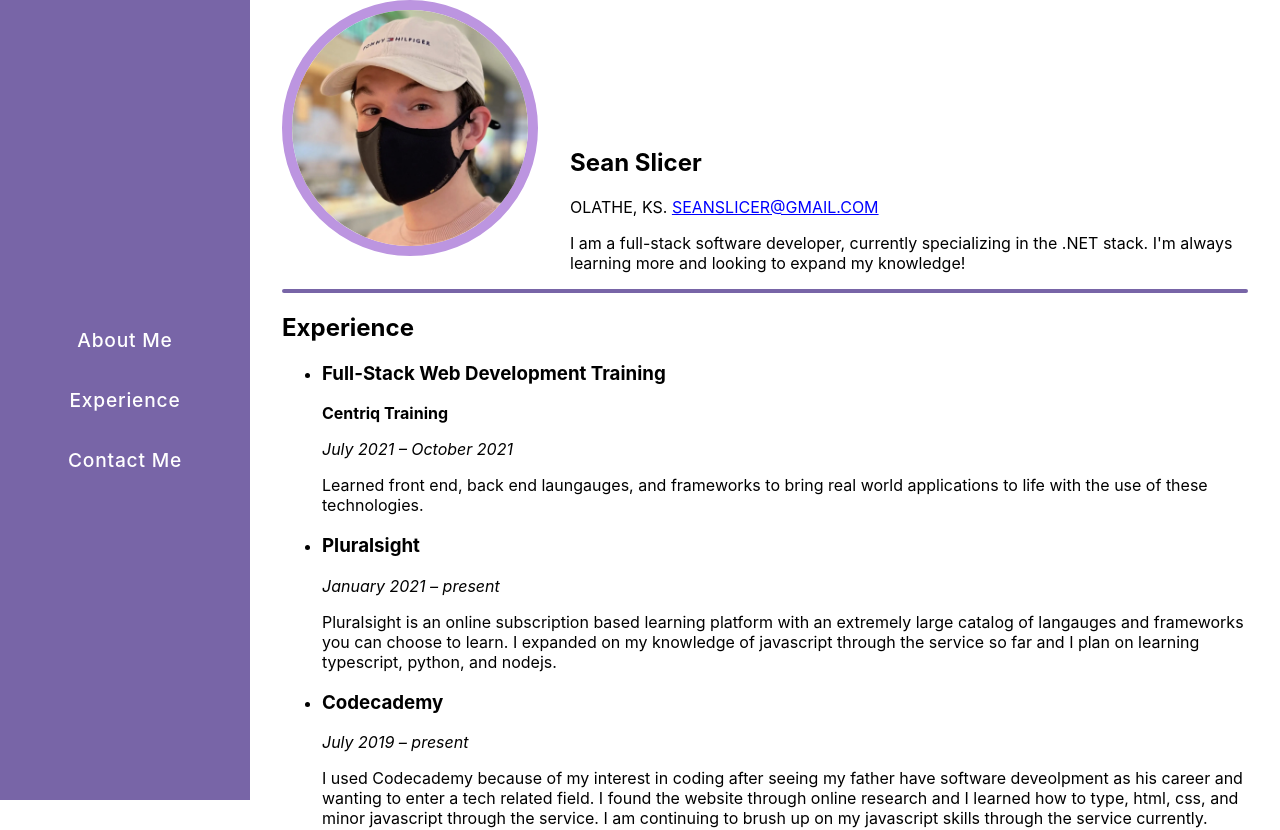
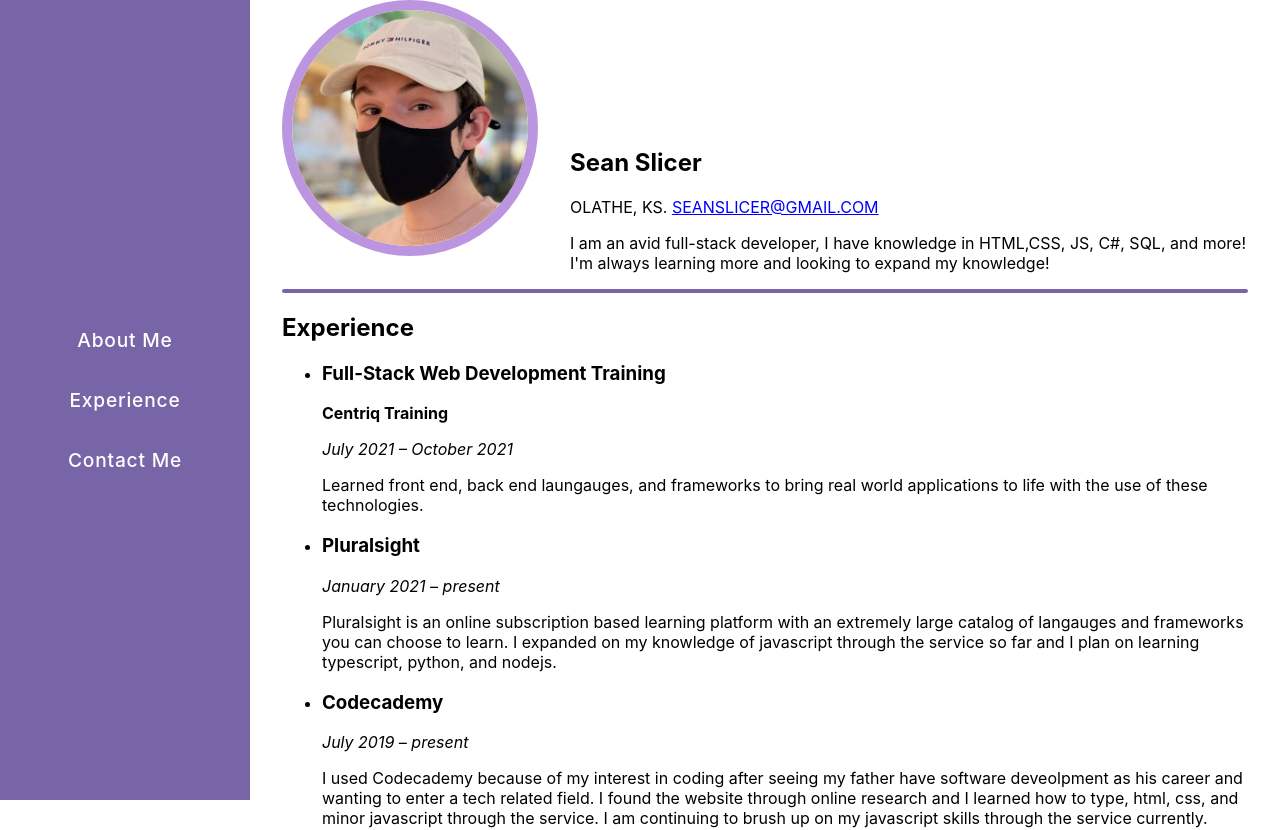
Before and after one commit to SeanSlicer/Personal_Site_React, a Next.js app: page / in a window 1280 px wide. Shown: the top 830 px of the page. Built offline with nearby package versions, Linux system fonts and the light colour scheme.

Commit message:
cmmt crrnt prd

```diff
--- a/src/pages/index.js
+++ b/src/pages/index.js
@@ -36,9 +36,9 @@
               <a href="mailto:seanslicer@gmail.com">SEANSLICER@GMAIL.COM</a>
             </p>
             <p>
-              I am a full-stack software developer, currently specializing in
-              the .NET stack. I&apos;m always learning more and looking to
-              expand my knowledge!
+              I am an avid full-stack developer, I have knowledge in HTML,CSS,
+              JS, C#, SQL, and more! I&apos;m always learning more and looking
+              to expand my knowledge!
             </p>
           </div>
         </section>
```
